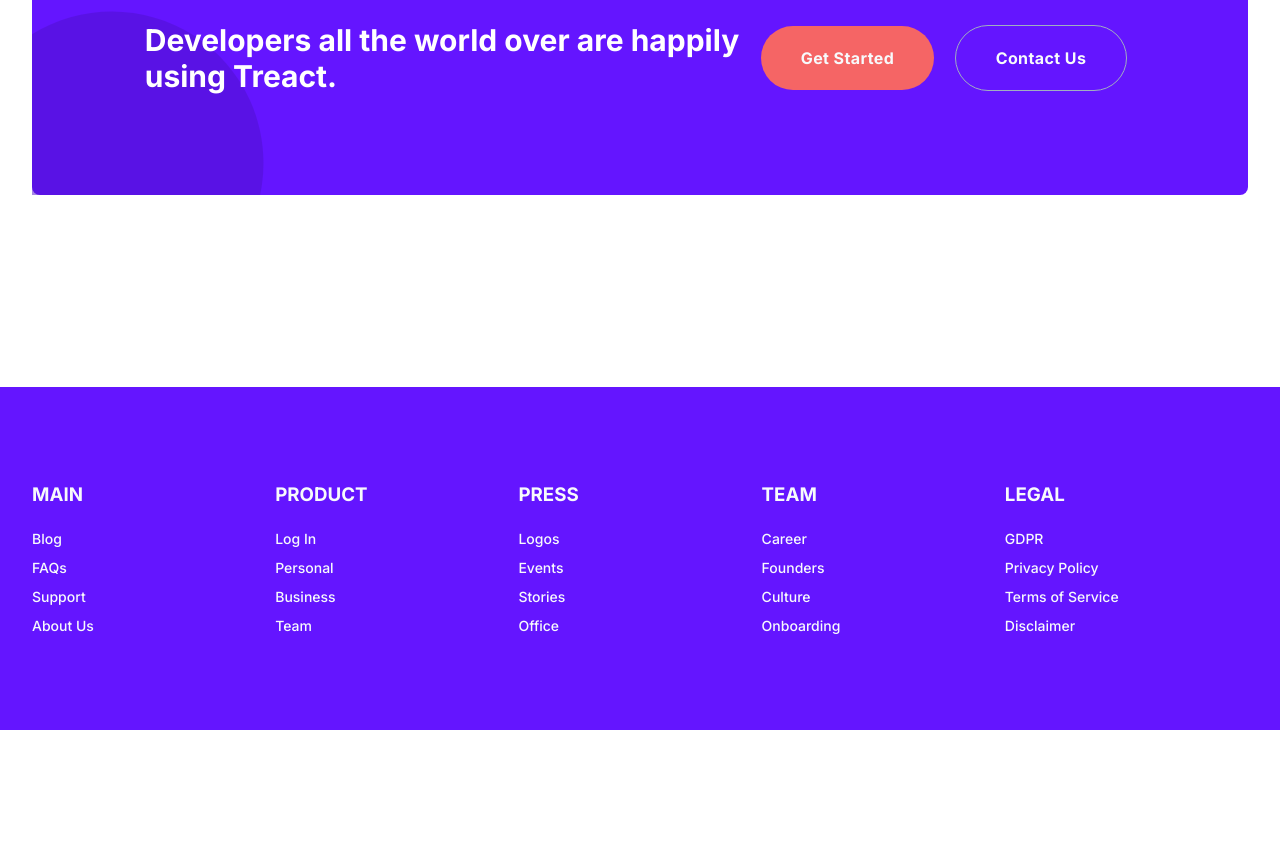
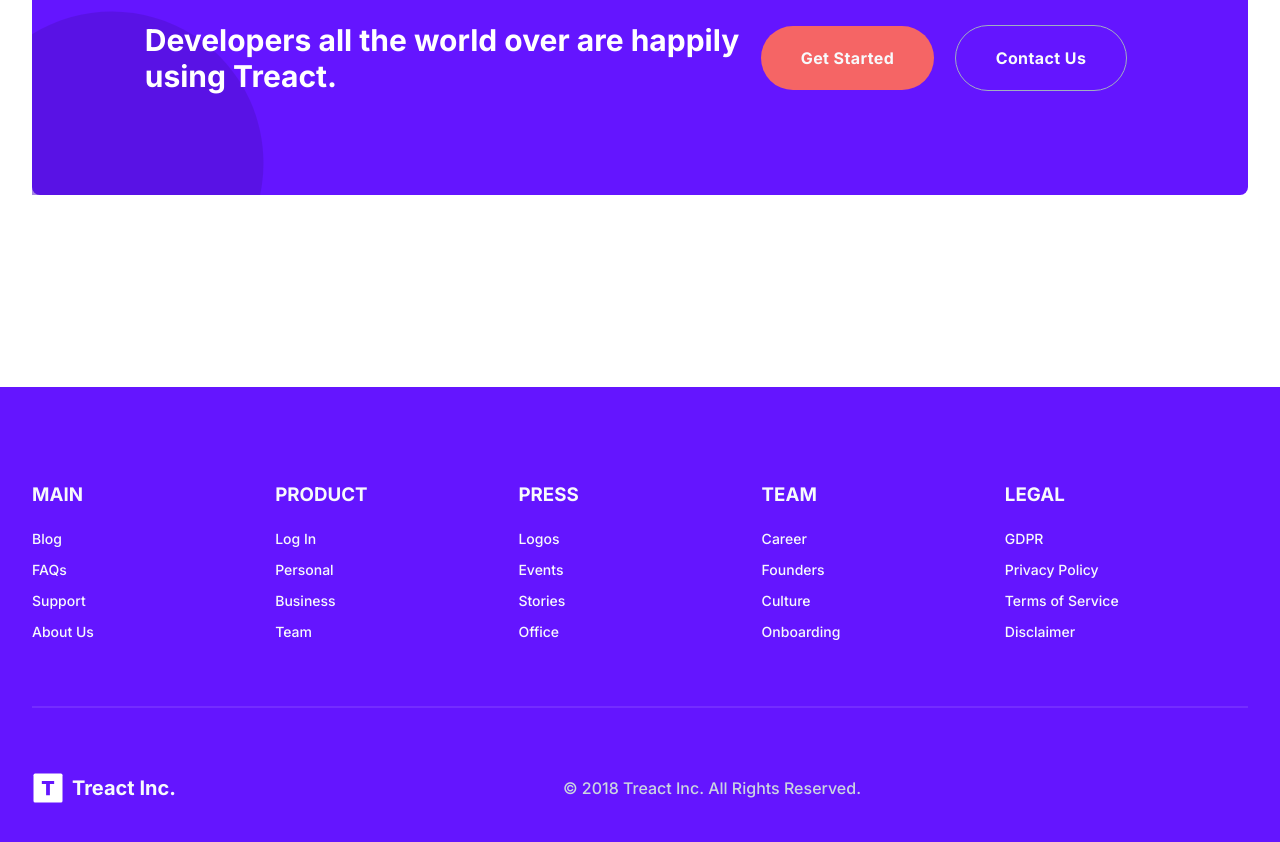
Before and after one commit to elizabeth-1212/Treact-Final, a plain HTML site: page index.html in a window 1280 px wide. Shown: the part 6220-7062 px from the top of the page. Before the commit the page ends 6950 px from the top, so only its background shows below. Drawn offline with Linux system fonts and the light colour scheme; a script that the page names is missing.

Commit message:
changes3

```diff
--- a/index.html
+++ b/index.html
@@ -655,6 +655,7 @@
     </section>
   </main>
     <footer>
+      <div class="footer__container">
 
         <div class="row">
           <div class="footer__row--column">
@@ -693,7 +694,20 @@
             <a href="" class="footer__column--link">Disclaimer</a>
           </div>
         </div>
-
-    </footer>
+        <div class="footer__divider"></div>
+      </div>
+      <div class="footer__bottom">
+        <div class="footer__logo">
+          <img src="./assets/logo-light.d9a5d1b5be5ea077b26864fdfc2e96a4.svg" alt="" class="footer__img">
+          <div class="footer__logo--title">Treact Inc.</div>
+        </div>
+        <div class="footer__copyright">© 2018 Treact Inc. All Rights Reserved.</div>
+        <div class="footer__social--links">
+          <div class="footer__social--link"></div>
+          <div class="footer__social--link"></div>
+          <div class="footer__social--link"></div>
+        </div>
+      </div>
+      </footer>
   </body>
-</html>
+  </html>
--- a/styles.css
+++ b/styles.css
@@ -1078,5 +1078,47 @@ footer {
     font-size: 14px;
     font-weight: 500;
     margin-top: 12px;
+    border-bottom: 2px solid transparent;
+    transition: 300ms ease;
+}
+
+.footer__column--link:hover {
+    text-decoration: underline;
+    color: #f7fafc;
+}
+
+.footer__divider {
+    width: 100%;
+    height: 2px;
+    margin: 64px 0;
+    background-color: rgb(116, 44, 255);
+}
+
+.footer__img {
+    width: 32px;
+    height: 32px;
 
 }
+
+.footer__bottom {
+    display: flex;
+    justify-content: space-between;
+    align-items: center;
+}
+
+.footer__logo {
+    display: flex;
+    align-items: center;
+}
+
+.footer__logo--title {
+    color: #f7fafc;
+    font-weight: bold;
+    font-size: 20px;
+    margin-left: 8px;
+}
+
+.footer__copyright {
+    color: #cbd5e0;
+    font-weight: 500;
+}
```
